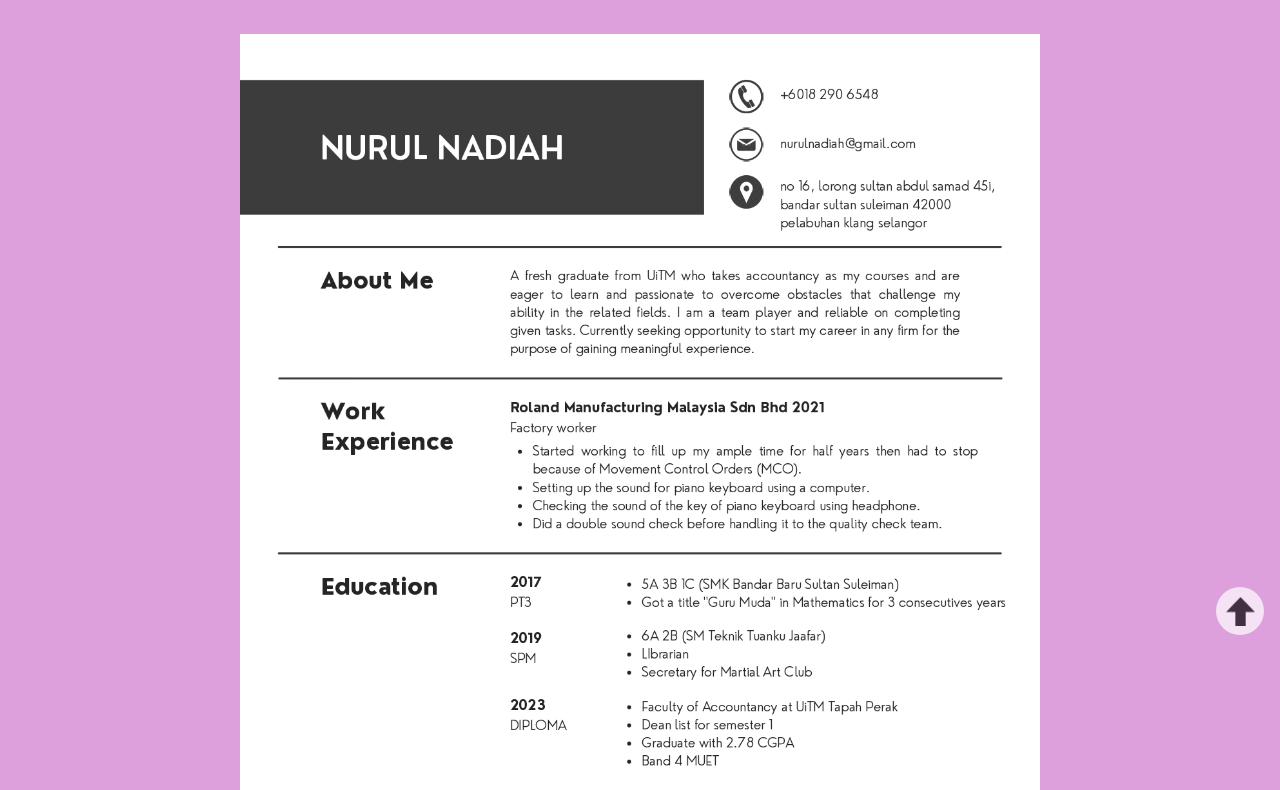
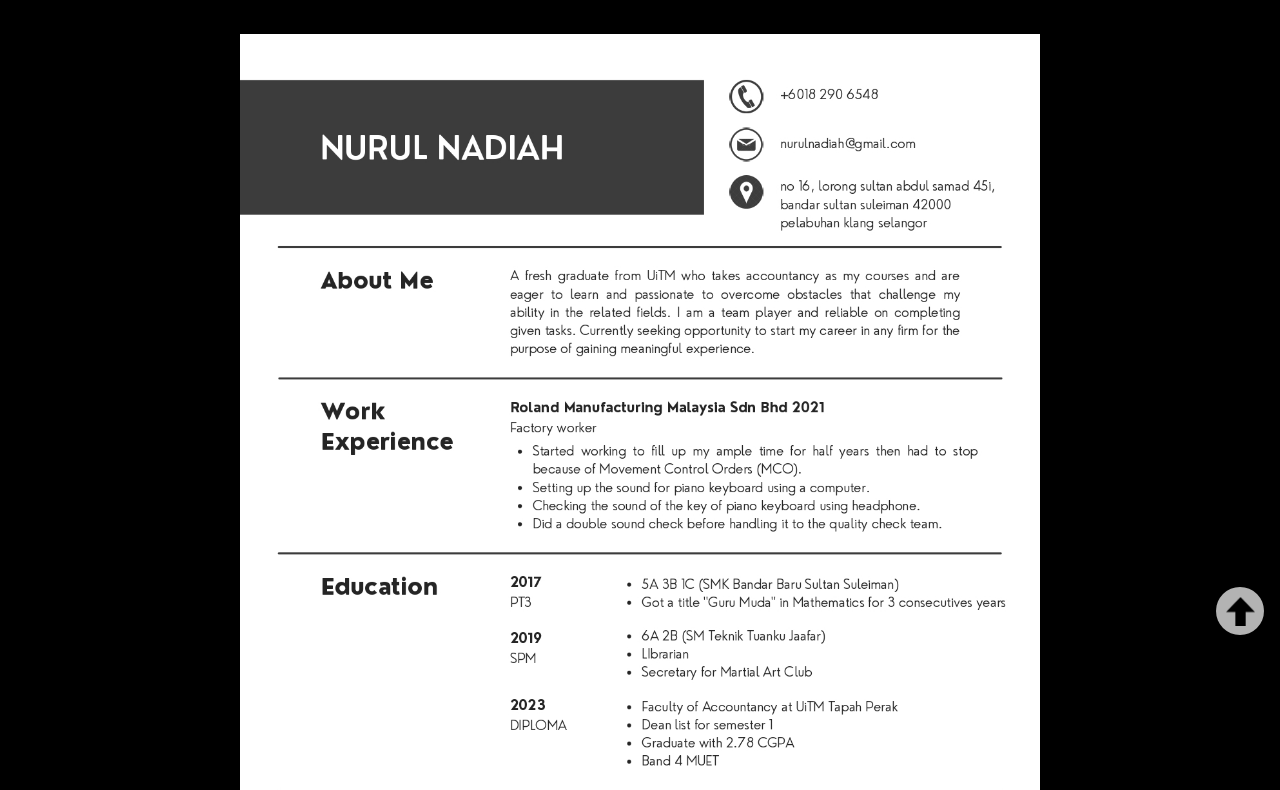
Before and after one commit to naddy02/personal-website, a plain HTML site: page Resume.html in a window 1280 px wide. Shown: the part 149-939 px from the top of the page. Drawn offline with Linux system fonts and the light colour scheme.

Commit message:
Update Resume.html

```diff
--- a/Resume.html
+++ b/Resume.html
@@ -30,7 +30,7 @@
 <style>
 
 body {
-          background-color: plum;
+          background-color: black;
           background-size: cover; /* Cover the entire page */
           background-position: center; /* Center the image */
           background-repeat: no-repeat; /* Do not repeat the image */
```
